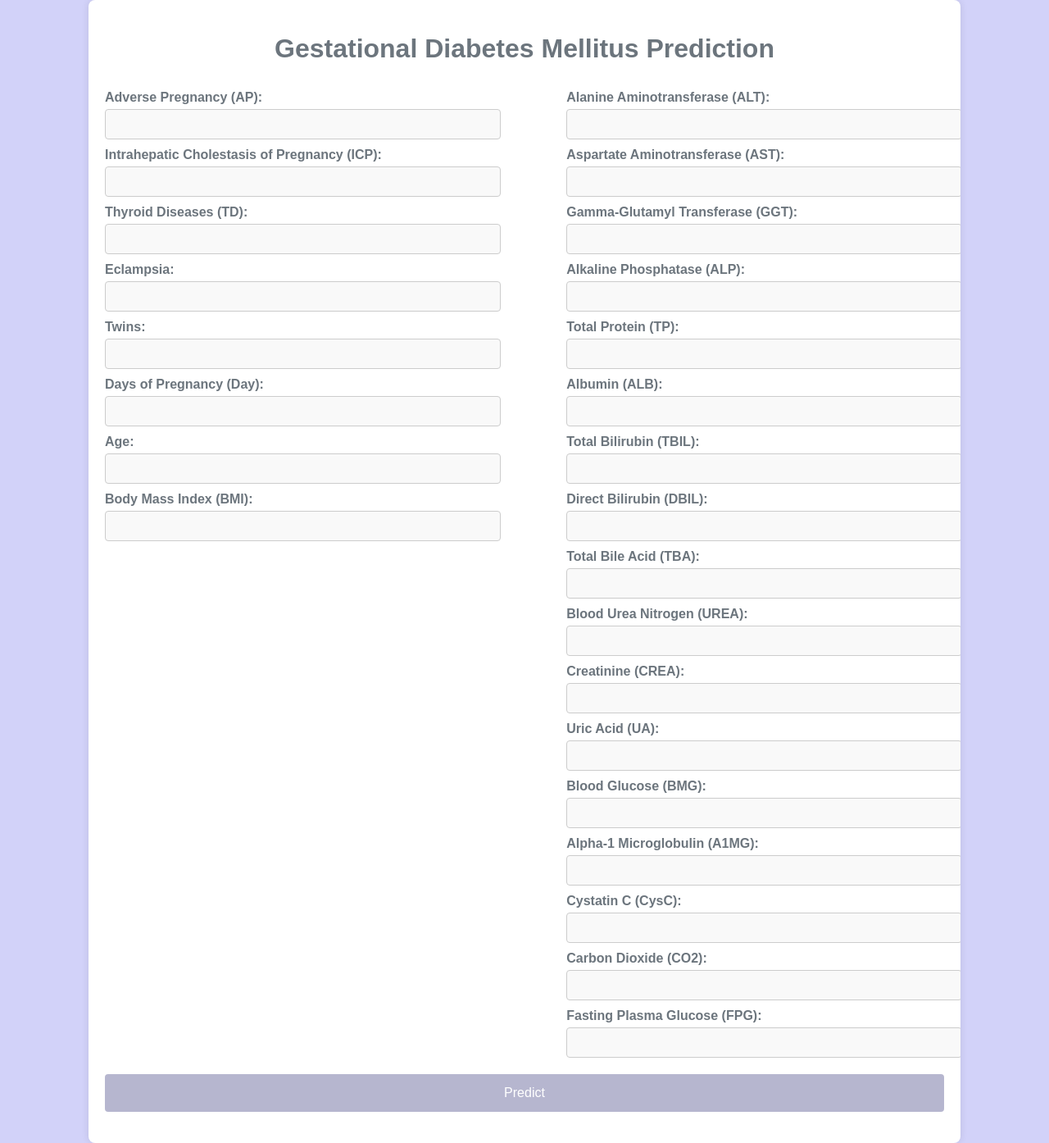
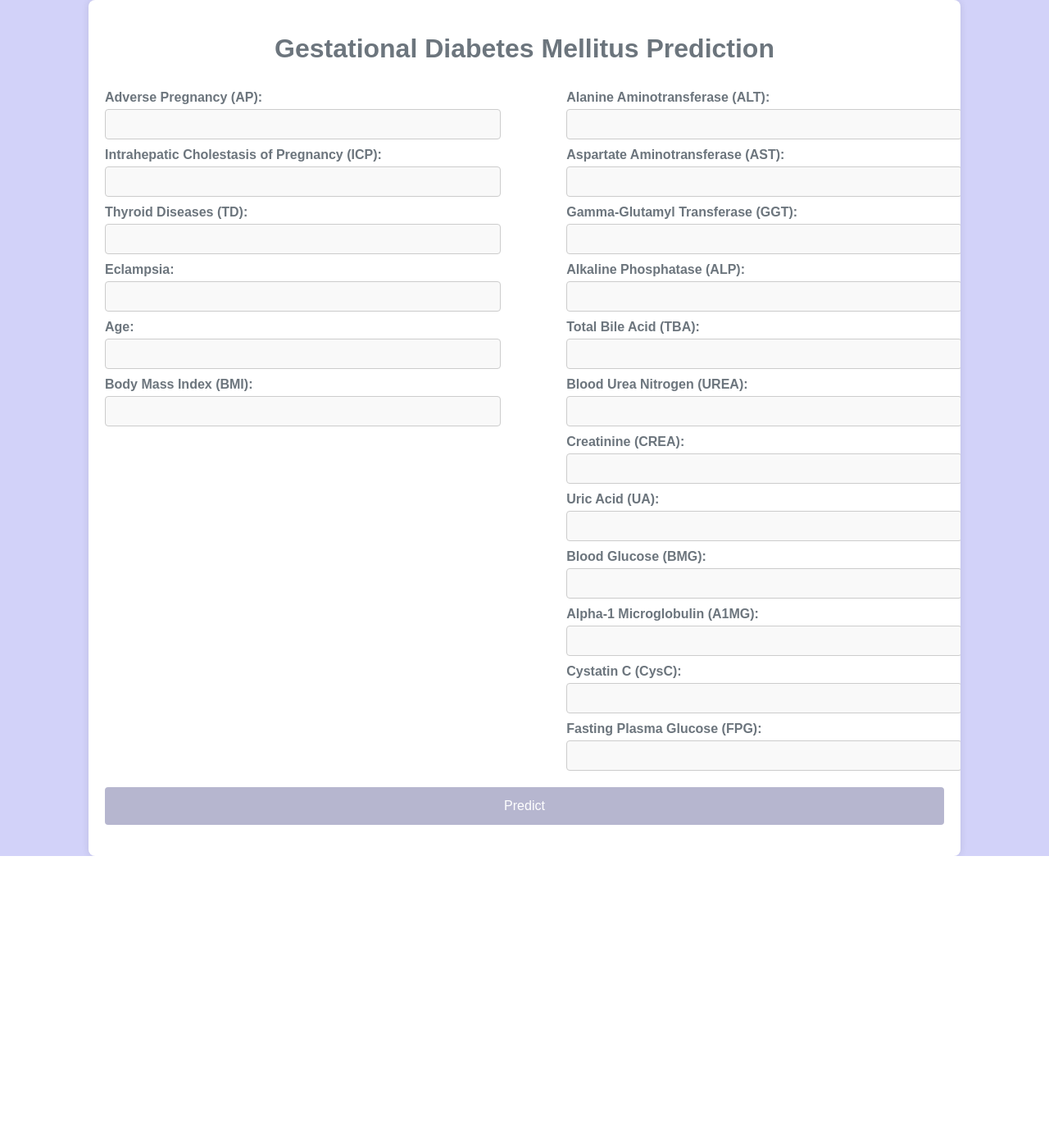
Before and after one commit to srishti-chordia/Gestational-Diabetes-Prediction-using-DL, a Flask app: page / in a window 1280 px wide. Shown: the whole page at 82% size. After the commit the page ends 1044 px from the top, so only its background shows below. Run offline with Flask 3, Linux system fonts and the light colour scheme; parts of the project's set-up code (start-up, migrations or seed data) failed here and were passed over.

Commit message:
index.html

```diff
--- a/templates/index.html
+++ b/templates/index.html
@@ -25,11 +25,6 @@
                     <label for="Eclampsia">Eclampsia:</label>
                     <input type="text" id="Eclampsia" name="Eclampsia" required>
 
-                    <label for="Twins">Twins:</label>
-                    <input type="text" id="Twins" name="Twins" required>
-
-                    <label for="Day">Days of Pregnancy (Day):</label>
-                    <input type="text" id="Day" name="Day" required>
 
                     <label for="Age">Age:</label>
                     <input type="text" id="Age" name="Age" required>
@@ -50,18 +45,6 @@
 
                     <label for="ALP">Alkaline Phosphatase (ALP):</label>
                     <input type="text" id="ALP" name="ALP" required>
-
-                    <label for="TP">Total Protein (TP):</label>
-                    <input type="text" id="TP" name="TP" required>
-
-                    <label for="ALB">Albumin (ALB):</label>
-                    <input type="text" id="ALB" name="ALB" required>
-
-                    <label for="TBIL">Total Bilirubin (TBIL):</label>
-                    <input type="text" id="TBIL" name="TBIL" required>
-
-                    <label for="DBIL">Direct Bilirubin (DBIL):</label>
-                    <input type="text" id="DBIL" name="DBIL" required>
 
                     <label for="TBA">Total Bile Acid (TBA):</label>
                     <input type="text" id="TBA" name="TBA" required>
@@ -84,8 +67,6 @@
                     <label for="CysC">Cystatin C (CysC):</label>
                     <input type="text" id="CysC" name="CysC" required>
 
-                    <label for="CO2">Carbon Dioxide (CO2):</label>
-                    <input type="text" id="CO2" name="CO2" required>
 
                     <label for="FPG">Fasting Plasma Glucose (FPG):</label>
                     <input type="text" id="FPG" name="FPG" required>
```
